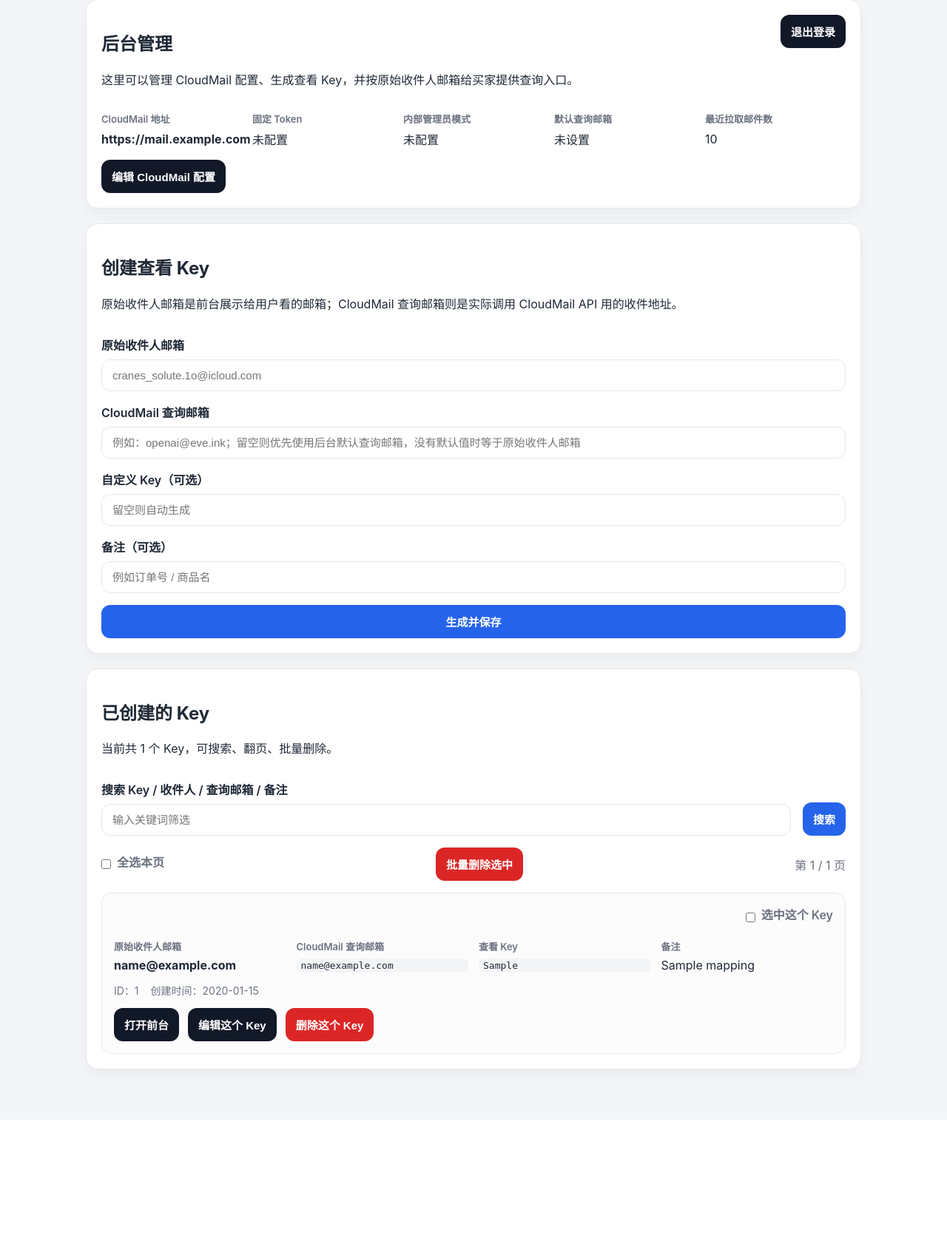
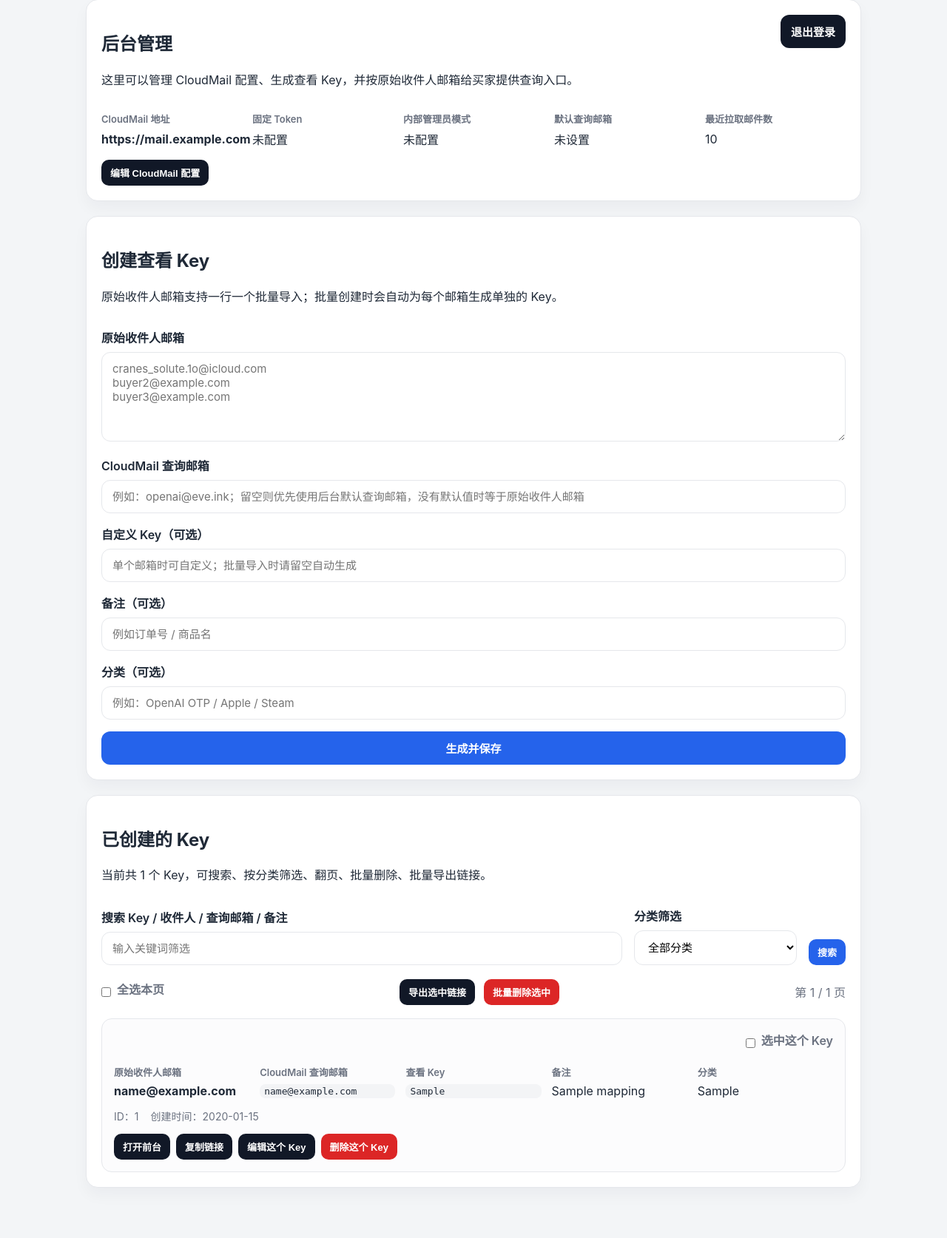
Before and after one commit to moeacgx/cloudmail-key-panel, a FastAPI app: page /admin in a window 1280 px wide. Shown: the part 144-1818 px from the top of the page at 74% size. Before the commit the page ends 1613 px from the top, so only its background shows below. Run offline with FastAPI, Linux system fonts and the light colour scheme; the visitor is signed in with stand-in values (Sample User, id 1); tables that the repository leaves empty hold one stand-in row (values such as "Sample post").

Commit message:
Add key categories and link export tools

```diff
--- a/app/main.py
+++ b/app/main.py
@@ -159,10 +159,10 @@ def create_app(
         )
 
     @app.get("/admin", response_class=HTMLResponse)
-    def admin_dashboard(request: Request, q: str = "", page: int = 1) -> Response:
+    def admin_dashboard(request: Request, q: str = "", category: str = "", page: int = 1) -> Response:
         if not _is_admin(request):
             return RedirectResponse(url="/admin/login", status_code=status.HTTP_303_SEE_OTHER)
-        return _render_admin_dashboard(request, search_query=q, page=page)
+        return _render_admin_dashboard(request, search_query=q, category_filter=category, page=page)
 
     @app.post("/admin/cloudmail")
     def admin_save_cloudmail_settings(
@@ -174,6 +174,7 @@ def create_app(
         default_query_email: str = Form(""),
         recent_email_limit: str = Form(...),
         q: str = Form(""),
+        category: str = Form(""),
         page: int = Form(1),
     ) -> Response:
         if not _is_admin(request):
@@ -194,10 +195,17 @@ def create_app(
                 error=_translate_store_error(str(exc)),
                 status_code=status.HTTP_400_BAD_REQUEST,
                 search_query=q,
+                category_filter=category,
                 page=page,
             )
 
-        return _render_admin_dashboard(request, message="CloudMail 配置已保存", search_query=q, page=page)
+        return _render_admin_dashboard(
+            request,
+            message="CloudMail 配置已保存",
+            search_query=q,
+            category_filter=category,
+            page=page,
+        )
 
     @app.post("/admin/keys")
     def admin_create_key(
@@ -206,21 +214,30 @@ def create_app(
         query_email: str = Form(""),
         access_key: str = Form(""),
         label: str = Form(""),
+        category: str = Form(""),
     ) -> Response:
         if not _is_admin(request):
             return RedirectResponse(url="/admin/login", status_code=status.HTTP_303_SEE_OTHER)
 
         try:
-            request.app.state.store.create_mapping(
-                recipient_email=recipient_email,
-                query_email=_resolve_query_email(request, query_email),
-                access_key=access_key or None,
-                label=label,
-            )
+            recipient_emails = _parse_recipient_emails(recipient_email)
+            if len(recipient_emails) > 1 and access_key.strip():
+                raise ValueError("批量导入多个邮箱时不能自定义单个 Key，请留空自动生成")
+
+            resolved_query_email = _resolve_query_email(request, query_email)
+            for index, email in enumerate(recipient_emails):
+                request.app.state.store.create_mapping(
+                    recipient_email=email,
+                    query_email=resolved_query_email,
+                    access_key=access_key if index == 0 and len(recipient_emails) == 1 else None,
+                    label=label,
+                    category=category,
+                )
         except ValueError as exc:
             return _render_admin_dashboard(request, error=_translate_store_error(str(exc)), status_code=status.HTTP_400_BAD_REQUEST)
 
-        return RedirectResponse(url="/admin", status_code=status.HTTP_303_SEE_OTHER)
+        message = "Key 已创建" if len(recipient_emails) == 1 else f"已批量创建 {len(recipient_emails)} 个 Key"
+        return _render_admin_dashboard(request, message=message)
 
     @app.post("/admin/keys/{mapping_id}/update")
     def admin_update_key(
@@ -230,7 +247,9 @@ def create_app(
         query_email: str = Form(""),
         access_key: str = Form(...),
         label: str = Form(""),
+        category_value: str = Form(""),
         q: str = Form(""),
+        category: str = Form(""),
         page: int = Form(1),
     ) -> Response:
         if not _is_admin(request):
@@ -243,6 +262,7 @@ def create_app(
                 query_email=_resolve_query_email(request, query_email),
                 access_key=access_key,
                 label=label,
+                category=category_value,
             )
         except ValueError as exc:
             return _render_admin_dashboard(
@@ -250,13 +270,26 @@ def create_app(
                 error=_translate_store_error(str(exc)),
                 status_code=status.HTTP_400_BAD_REQUEST,
                 search_query=q,
+                category_filter=category,
                 page=page,
             )
 
-        return _render_admin_dashboard(request, message="Key 已更新", search_query=q, page=page)
+        return _render_admin_dashboard(
+            request,
+            message="Key 已更新",
+            search_query=q,
+            category_filter=category,
+            page=page,
+        )
 
     @app.post("/admin/keys/{mapping_id}/delete")
-    def admin_delete_key(request: Request, mapping_id: int, q: str = Form(""), page: int = Form(1)) -> Response:
+    def admin_delete_key(
+        request: Request,
+        mapping_id: int,
+        q: str = Form(""),
+        category: str = Form(""),
+        page: int = Form(1),
+    ) -> Response:
         if not _is_admin(request):
             return RedirectResponse(url="/admin/login", status_code=status.HTTP_303_SEE_OTHER)
 
@@ -268,16 +301,24 @@ def create_app(
                 error=_translate_store_error(str(exc)),
                 status_code=status.HTTP_400_BAD_REQUEST,
                 search_query=q,
+                category_filter=category,
                 page=page,
             )
 
-        return _render_admin_dashboard(request, message="Key 已删除", search_query=q, page=page)
+        return _render_admin_dashboard(
+            request,
+            message="Key 已删除",
+            search_query=q,
+            category_filter=category,
+            page=page,
+        )
 
     @app.post("/admin/keys/batch-delete")
     def admin_batch_delete_keys(
         request: Request,
         mapping_ids: list[int] = Form([]),
         q: str = Form(""),
+        category: str = Form(""),
         page: int = Form(1),
     ) -> Response:
         if not _is_admin(request):
@@ -291,6 +332,7 @@ def create_app(
                 error=_translate_store_error(str(exc)),
                 status_code=status.HTTP_400_BAD_REQUEST,
                 search_query=q,
+                category_filter=category,
                 page=page,
             )
 
@@ -298,6 +340,7 @@ def create_app(
             request,
             message=f"已批量删除 {deleted_count} 个 Key",
             search_query=q,
+            category_filter=category,
             page=page,
         )
 
@@ -320,28 +363,36 @@ def _render_admin_dashboard(
     message: str | None = None,
     status_code: int = 200,
     search_query: str = "",
+    category_filter: str = "",
     page: int = 1,
 ) -> HTMLResponse:
     normalized_page = max(page, 1)
-    total_mappings = request.app.state.store.count_mappings(search_query=search_query)
+    total_mappings = request.app.state.store.count_mappings(
+        search_query=search_query,
+        category_filter=category_filter,
+    )
     total_pages = max((total_mappings - 1) // ADMIN_PAGE_SIZE + 1, 1)
     current_page = min(normalized_page, total_pages)
     offset = (current_page - 1) * ADMIN_PAGE_SIZE
     mappings = request.app.state.store.list_mappings(
         search_query=search_query,
+        category_filter=category_filter,
         limit=ADMIN_PAGE_SIZE,
         offset=offset,
     )
+    categories = request.app.state.store.list_categories()
     cloudmail_config = _get_cloudmail_settings_for_display(request)
     return _render(
         request,
         "admin_dashboard.html",
         {
             "mappings": mappings,
+            "categories": categories,
             "cloudmail_config": cloudmail_config,
             "error": error,
             "message": message,
             "search_query": search_query,
+            "current_category": category_filter,
             "current_page": current_page,
             "total_pages": total_pages,
             "total_mappings": total_mappings,
@@ -385,6 +436,26 @@ def _resolve_query_email(request: Request, query_email: str) -> str | None:
 
     default_query_email = _get_cloudmail_settings_for_display(request).default_query_email.strip().lower()
     return default_query_email or None
+
+
+def _parse_recipient_emails(raw_value: str) -> list[str]:
+    candidates: list[str] = []
+    seen: set[str] = set()
+
+    for line in (raw_value or "").splitlines():
+        normalized = line.strip().lower()
+        if not normalized:
+            continue
+        if not re.fullmatch(_EMAIL_PATTERN, normalized, re.IGNORECASE):
+            raise ValueError(f"原始收件人邮箱格式不正确：{line.strip()}")
+        if normalized not in seen:
+            candidates.append(normalized)
+            seen.add(normalized)
+
+    if not candidates:
+        raise ValueError("recipient_email is required")
+
+    return candidates
 
 
 def _get_cloudmail_client(request: Request) -> Any:
--- a/app/static/styles.css
+++ b/app/static/styles.css
@@ -99,12 +99,21 @@ label span {
   margin-bottom: 8px;
 }
 
-input {
+input,
+textarea,
+select {
   width: 100%;
   border: 1px solid var(--border);
   border-radius: 12px;
   padding: 12px 14px;
   font-size: 15px;
+  font-family: inherit;
+  background: white;
+}
+
+textarea {
+  resize: vertical;
+  min-height: 120px;
 }
 
 button,
@@ -310,6 +319,10 @@ button,
   flex: 1 1 320px;
 }
 
+.toolbar-category {
+  flex: 0 0 220px;
+}
+
 .toolbar-row {
   justify-content: space-between;
 }
@@ -329,6 +342,16 @@ button,
 
 .compact-selection-row {
   justify-content: flex-end;
+}
+
+.compact-action-button {
+  padding: 8px 12px;
+  font-size: 13px;
+  border-radius: 10px;
+}
+
+.key-action-row {
+  gap: 8px;
 }
 
 .pagination-row {
--- a/app/templates/admin_dashboard.html
+++ b/app/templates/admin_dashboard.html
@@ -43,7 +43,7 @@
   </div>
 
   <div class="action-row top-gap">
-    <button type="button" class="secondary" data-cloudmail-config-trigger>编辑 CloudMail 配置</button>
+    <button type="button" class="secondary compact-action-button" data-cloudmail-config-trigger>编辑 CloudMail 配置</button>
   </div>
 
   <dialog id="cloudmail-config-dialog" class="mapping-dialog">
@@ -52,10 +52,11 @@
         <h3>编辑 CloudMail 配置</h3>
         <p>配置放进弹窗里，平时不用一直占着页面空间。</p>
       </div>
-      <button type="button" class="secondary" data-close-dialog>关闭</button>
+      <button type="button" class="secondary compact-action-button" data-close-dialog>关闭</button>
     </div>
     <form method="post" action="/admin/cloudmail" class="stack-form">
       <input type="hidden" name="q" value="{{ search_query }}">
+      <input type="hidden" name="category" value="{{ current_category }}">
       <input type="hidden" name="page" value="{{ current_page }}">
       <label>
         <span>CloudMail 地址</span>
@@ -83,7 +84,7 @@
       </label>
       <div class="action-row">
         <button type="submit">保存 CloudMail 配置</button>
-        <button type="button" class="secondary" data-close-dialog>取消</button>
+        <button type="button" class="secondary compact-action-button" data-close-dialog>取消</button>
       </div>
     </form>
   </dialog>
@@ -93,14 +94,14 @@
   <div class="mailbox-header">
     <div>
       <h2>创建查看 Key</h2>
-      <p>原始收件人邮箱是前台展示给用户看的邮箱；CloudMail 查询邮箱则是实际调用 CloudMail API 用的收件地址。</p>
+      <p>原始收件人邮箱支持一行一个批量导入；批量创建时会自动为每个邮箱生成单独的 Key。</p>
     </div>
   </div>
 
   <form method="post" action="/admin/keys" class="stack-form">
     <label>
       <span>原始收件人邮箱</span>
-      <input type="email" name="recipient_email" placeholder="cranes_solute.1o@icloud.com" required>
+      <textarea name="recipient_email" rows="5" placeholder="cranes_solute.1o@icloud.com&#10;buyer2@example.com&#10;buyer3@example.com" required></textarea>
     </label>
     <label>
       <span>CloudMail 查询邮箱</span>
@@ -108,11 +109,15 @@
     </label>
     <label>
       <span>自定义 Key（可选）</span>
-      <input type="text" name="access_key" placeholder="留空则自动生成">
+      <input type="text" name="access_key" placeholder="单个邮箱时可自定义；批量导入时请留空自动生成">
     </label>
     <label>
       <span>备注（可选）</span>
       <input type="text" name="label" placeholder="例如订单号 / 商品名">
+    </label>
+    <label>
+      <span>分类（可选）</span>
+      <input type="text" name="category" list="category-options" placeholder="例如：OpenAI OTP / Apple / Steam">
     </label>
     <button type="submit">生成并保存</button>
   </form>
@@ -122,7 +127,7 @@
   <div class="mailbox-header">
     <div>
       <h2>已创建的 Key</h2>
-      <p>当前共 {{ total_mappings }} 个 Key，可搜索、翻页、批量删除。</p>
+      <p>当前共 {{ total_mappings }} 个 Key，可搜索、按分类筛选、翻页、批量删除、批量导出链接。</p>
     </div>
   </div>
 
@@ -131,10 +136,19 @@
       <span>搜索 Key / 收件人 / 查询邮箱 / 备注</span>
       <input type="text" name="q" value="{{ search_query }}" placeholder="输入关键词筛选">
     </label>
+    <label class="toolbar-category">
+      <span>分类筛选</span>
+      <select name="category">
+        <option value="">全部分类</option>
+        {% for category_name in categories %}
+          <option value="{{ category_name }}" {% if current_category == category_name %}selected{% endif %}>{{ category_name }}</option>
+        {% endfor %}
+      </select>
+    </label>
     <div class="action-row">
-      <button type="submit">搜索</button>
-      {% if search_query %}
-        <a class="button secondary" href="/admin">清空筛选</a>
+      <button type="submit" class="compact-action-button">搜索</button>
+      {% if search_query or current_category %}
+        <a class="button secondary compact-action-button" href="/admin">清空筛选</a>
       {% endif %}
     </div>
   </form>
@@ -142,6 +156,7 @@
   {% if mappings %}
     <form method="post" action="/admin/keys/batch-delete" class="stack-form">
       <input type="hidden" name="q" value="{{ search_query }}">
+      <input type="hidden" name="category" value="{{ current_category }}">
       <input type="hidden" name="page" value="{{ current_page }}">
 
       <div class="action-row toolbar-row">
@@ -149,16 +164,20 @@
           <input type="checkbox" data-select-all>
           <span>全选本页</span>
         </label>
-        <button type="submit" class="danger">批量删除选中</button>
+        <div class="action-row">
+          <button type="button" class="secondary compact-action-button" data-export-selected-links>导出选中链接</button>
+          <button type="submit" class="danger compact-action-button">批量删除选中</button>
+        </div>
         <span class="meta">第 {{ current_page }} / {{ total_pages }} 页</span>
       </div>
 
       <div class="mapping-list">
         {% for item in mappings %}
+          {% set frontend_url = request.url_for('mailbox', access_key=item.access_key) %}
           <article class="mapping-card compact-mapping-card">
             <div class="action-row compact-selection-row">
               <label class="selection-toggle">
-                <input type="checkbox" name="mapping_ids" value="{{ item.id }}" data-row-selector>
+                <input type="checkbox" name="mapping_ids" value="{{ item.id }}" data-row-selector data-link-url="{{ frontend_url }}">
                 <span>选中这个 Key</span>
               </label>
             </div>
@@ -179,24 +198,30 @@
                 <span class="mapping-field-label">备注</span>
                 <span>{{ item.label or '—' }}</span>
               </div>
+              <div class="mapping-field">
+                <span class="mapping-field-label">分类</span>
+                <span>{{ item.category or '未分类' }}</span>
+              </div>
             </div>
             <div class="mapping-meta">
               <span>ID：{{ item.id }}</span>
               <span>创建时间：{{ item.created_at }}</span>
             </div>
-            <div class="action-row">
-              <a class="button secondary" href="/mailbox/{{ item.access_key }}" target="_blank">打开前台</a>
+            <div class="action-row key-action-row">
+              <a class="button secondary compact-action-button" href="{{ frontend_url }}" target="_blank">打开前台</a>
+              <button type="button" class="secondary compact-action-button" data-copy-link-url="{{ frontend_url }}">复制链接</button>
               <button
                 type="button"
-                class="secondary"
+                class="secondary compact-action-button"
                 data-edit-key-trigger
                 data-id="{{ item.id }}"
                 data-recipient-email="{{ item.recipient_email }}"
                 data-query-email="{{ item.query_email }}"
                 data-access-key="{{ item.access_key }}"
                 data-label="{{ item.label }}"
+                data-category="{{ item.category }}"
               >编辑这个 Key</button>
-              <button type="submit" formaction="/admin/keys/{{ item.id }}/delete" class="danger" formnovalidate>删除这个 Key</button>
+              <button type="submit" formaction="/admin/keys/{{ item.id }}/delete" class="danger compact-action-button" formnovalidate>删除这个 Key</button>
             </div>
           </article>
         {% endfor %}
@@ -207,14 +232,16 @@
       <div class="pagination-row">
         <form method="get" action="/admin" class="inline-form">
           <input type="hidden" name="q" value="{{ search_query }}">
+          <input type="hidden" name="category" value="{{ current_category }}">
           <input type="hidden" name="page" value="{{ previous_page }}">
-          <button type="submit" class="secondary" {% if not has_previous_page %}disabled{% endif %}>上一页</button>
+          <button type="submit" class="secondary compact-action-button" {% if not has_previous_page %}disabled{% endif %}>上一页</button>
         </form>
         <span class="pagination-status">第 {{ current_page }} / {{ total_pages }} 页</span>
         <form method="get" action="/admin" class="inline-form">
           <input type="hidden" name="q" value="{{ search_query }}">
+          <input type="hidden" name="category" value="{{ current_category }}">
           <input type="hidden" name="page" value="{{ next_page }}">
-          <button type="submit" class="secondary" {% if not has_next_page %}disabled{% endif %}>下一页</button>
+          <button type="submit" class="secondary compact-action-button" {% if not has_next_page %}disabled{% endif %}>下一页</button>
         </form>
       </div>
     {% endif %}
@@ -225,10 +252,11 @@
           <h3>编辑 Key</h3>
           <p>这里只在点击编辑时弹出，不会把所有 Key 的内容都展开占满页面。</p>
         </div>
-        <button type="button" class="secondary" data-close-dialog>关闭</button>
+        <button type="button" class="secondary compact-action-button" data-close-dialog>关闭</button>
       </div>
       <form id="mapping-edit-form" method="post" class="stack-form">
         <input type="hidden" name="q" value="{{ search_query }}">
+        <input type="hidden" name="category" value="{{ current_category }}">
         <input type="hidden" name="page" value="{{ current_page }}">
         <div class="mapping-grid">
           <label>
@@ -247,24 +275,72 @@
             <span>备注</span>
             <input id="edit-label" type="text" name="label" placeholder="例如订单号 / 商品名">
           </label>
+          <label>
+            <span>分类</span>
+            <input id="edit-category" type="text" name="category_value" list="category-options" placeholder="例如：OpenAI OTP / Apple / Steam">
+          </label>
         </div>
         <div class="action-row">
           <button type="submit">保存修改</button>
-          <button type="button" class="secondary" data-close-dialog>取消</button>
+          <button type="button" class="secondary compact-action-button" data-close-dialog>取消</button>
         </div>
       </form>
     </dialog>
 
+    <dialog id="export-links-dialog" class="mapping-dialog">
+      <div class="dialog-header">
+        <div>
+          <h3>导出选中链接</h3>
+          <p>下面是一行一个的链接，复制给买家会更方便。</p>
+        </div>
+        <button type="button" class="secondary compact-action-button" data-close-dialog>关闭</button>
+      </div>
+      <div class="stack-form">
+        <label>
+          <span>链接列表</span>
+          <textarea id="export-links-output" rows="10" readonly placeholder="先勾选要导出的 Key，再点“导出选中链接”"></textarea>
+        </label>
+        <div class="action-row">
+          <button type="button" class="secondary compact-action-button" data-copy-exported-links>复制全部链接</button>
+          <button type="button" class="secondary compact-action-button" data-close-dialog>取消</button>
+        </div>
+      </div>
+    </dialog>
   {% else %}
-    <div class="alert">{{ '没有匹配到任何 Key。' if search_query else '暂时还没有 Key。' }}</div>
+    <div class="alert">{{ '没有匹配到任何 Key。' if search_query or current_category else '暂时还没有 Key。' }}</div>
   {% endif %}
 </section>
+
+<datalist id="category-options">
+  {% for category_name in categories %}
+    <option value="{{ category_name }}"></option>
+  {% endfor %}
+</datalist>
 
 <script>
   (() => {
     const cloudmailDialog = document.getElementById('cloudmail-config-dialog');
     const mappingDialog = document.getElementById('mapping-edit-dialog');
+    const exportDialog = document.getElementById('export-links-dialog');
     const mappingForm = document.getElementById('mapping-edit-form');
+    const exportOutput = document.getElementById('export-links-output');
+
+    const copyText = async (value) => {
+      if (!value) return;
+      if (navigator.clipboard?.writeText) {
+        await navigator.clipboard.writeText(value);
+        return;
+      }
+      const fallback = document.createElement('textarea');
+      fallback.value = value;
+      fallback.setAttribute('readonly', 'readonly');
+      fallback.style.position = 'absolute';
+      fallback.style.left = '-9999px';
+      document.body.appendChild(fallback);
+      fallback.select();
+      document.execCommand('copy');
+      fallback.remove();
+    };
 
     document.querySelectorAll('[data-cloudmail-config-trigger]').forEach((button) => {
       button.addEventListener('click', () => cloudmailDialog?.showModal());
@@ -275,6 +351,7 @@
       const queryInput = document.getElementById('edit-query-email');
       const keyInput = document.getElementById('edit-access-key');
       const labelInput = document.getElementById('edit-label');
+      const categoryInput = document.getElementById('edit-category');
 
       document.querySelectorAll('[data-edit-key-trigger]').forEach((button) => {
         button.addEventListener('click', () => {
@@ -283,10 +360,17 @@
           queryInput.value = button.dataset.queryEmail || '';
           keyInput.value = button.dataset.accessKey || '';
           labelInput.value = button.dataset.label || '';
+          categoryInput.value = button.dataset.category || '';
           mappingDialog.showModal();
         });
       });
     }
+
+    document.querySelectorAll('[data-copy-link-url]').forEach((button) => {
+      button.addEventListener('click', async () => {
+        await copyText(button.dataset.copyLinkUrl || '');
+      });
+    });
 
     document.querySelectorAll('dialog [data-close-dialog]').forEach((button) => {
       button.addEventListener('click', () => button.closest('dialog')?.close());
@@ -301,6 +385,26 @@
         });
       });
     }
+
+    document.querySelectorAll('[data-export-selected-links]').forEach((button) => {
+      button.addEventListener('click', () => {
+        const links = rowSelectors.filter((checkbox) => checkbox.checked).map((checkbox) => checkbox.dataset.linkUrl || '');
+        if (!links.length) {
+          window.alert('请先勾选要导出的 Key');
+          return;
+        }
+        if (exportOutput) {
+          exportOutput.value = links.join('\n');
+        }
+        exportDialog?.showModal();
+      });
+    });
+
+    document.querySelectorAll('[data-copy-exported-links]').forEach((button) => {
+      button.addEventListener('click', async () => {
+        await copyText(exportOutput?.value || '');
+      });
+    });
   })();
 </script>
 {% endblock %}
```
Also changed, not shown: app/store.py (+64 -20 lines), tests/test_app.py (+75 -2 lines), tests/test_store.py (+13 -1 lines).
